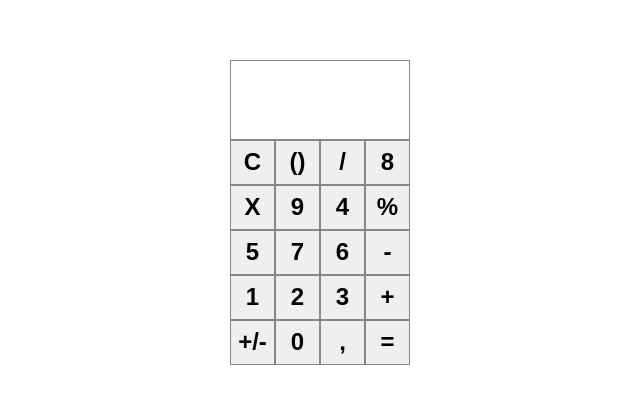
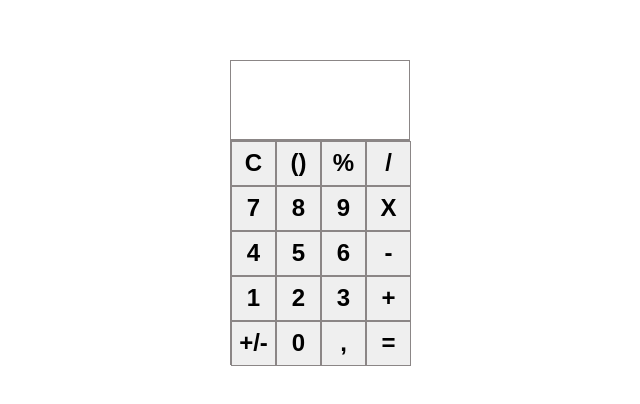
Before and after one commit to jozefkubis/calculator, a React (Create React App) app: page / in a window 1280 px wide. Shown: the part 188-592 px from the top of the page, without its empty margins (320-960 px from the left). Built offline with nearby package versions, Linux system fonts and the light colour scheme.

Commit message:
Zmena statickej casti

```diff
--- a/src/App.js
+++ b/src/App.js
@@ -1,43 +1,61 @@
+import { useState } from "react"
+
 export default function App() {
+  const [screen, setScreen] = useState([])
+
   return (
     <div className="calculator">
-      <Display />
+      <Display screen={screen} setScreen={setScreen} />
       <Buttons />
     </div>
   )
 }
 
-function Display() {
+function Display({ screen, setScreen }) {
   return (
     <div className="display">
-      <input type="text" />
+      <input
+        type="text"
+        value={screen}
+        onChange={(e) => setScreen(Number(e.target.value))}
+      />
     </div>
   )
 }
 
-function Buttons() {
+function Buttons({ screen, setScreen, children }) {
   return (
     <div className="buttons">
-      <button className="button">C</button>
-      <button className="button">()</button>
-      <button className="button">/</button>
-      <button className="button">8</button>
-      <button className="button">X</button>
-      <button className="button">9</button>
-      <button className="button">4</button>
-      <button className="button">%</button>
-      <button className="button">5</button>
-      <button className="button">7</button>
-      <button className="button">6</button>
-      <button className="button">-</button>
-      <button className="button">1</button>
-      <button className="button">2</button>
-      <button className="button">3</button>
-      <button className="button">+</button>
-      <button className="button">+/-</button>
-      <button className="button">0</button>
-      <button className="button">,</button>
-      <button className="button">=</button>
+      <Button>C</Button>
+      <Button>()</Button>
+      <Button>%</Button>
+      <Button>/</Button>
+      <Button>7</Button>
+      <Button>8</Button>
+      <Button>9</Button>
+      <Button>X</Button>
+      <Button>4</Button>
+      <Button>5</Button>
+      <Button>6</Button>
+      <Button>-</Button>
+      <Button>1</Button>
+      <Button>2</Button>
+      <Button>3</Button>
+      <Button>+</Button>
+      <Button>+/-</Button>
+      <Button>0</Button>
+      <Button>,</Button>
+      <Button>=</Button>
     </div>
   )
 }
+
+function Button({ screen, setScreen, children }) {
+  return (
+    <div className="button">
+      <button className="button" value={children}>
+        {children}
+      </button>
+    </div>
+  )
+}
```
